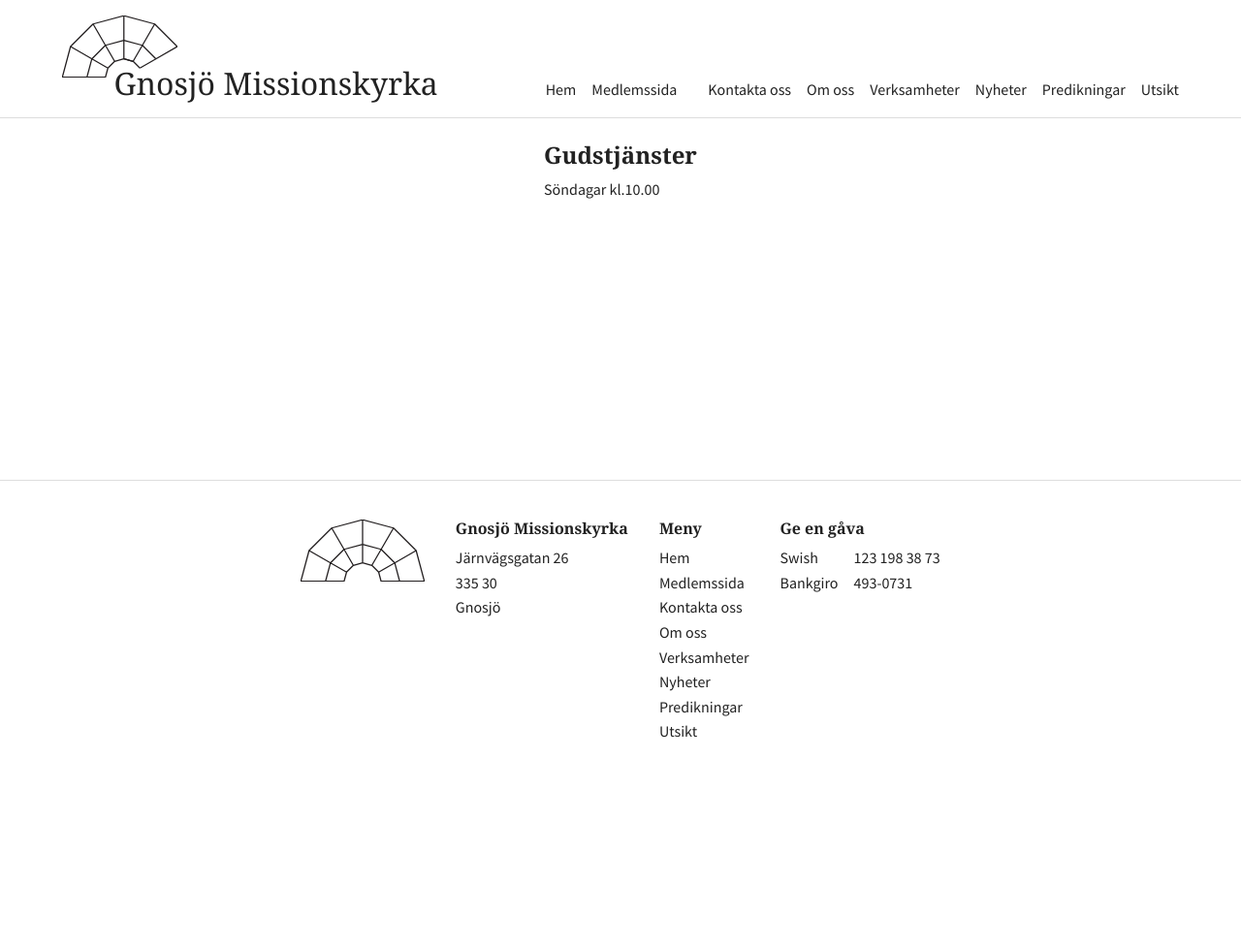
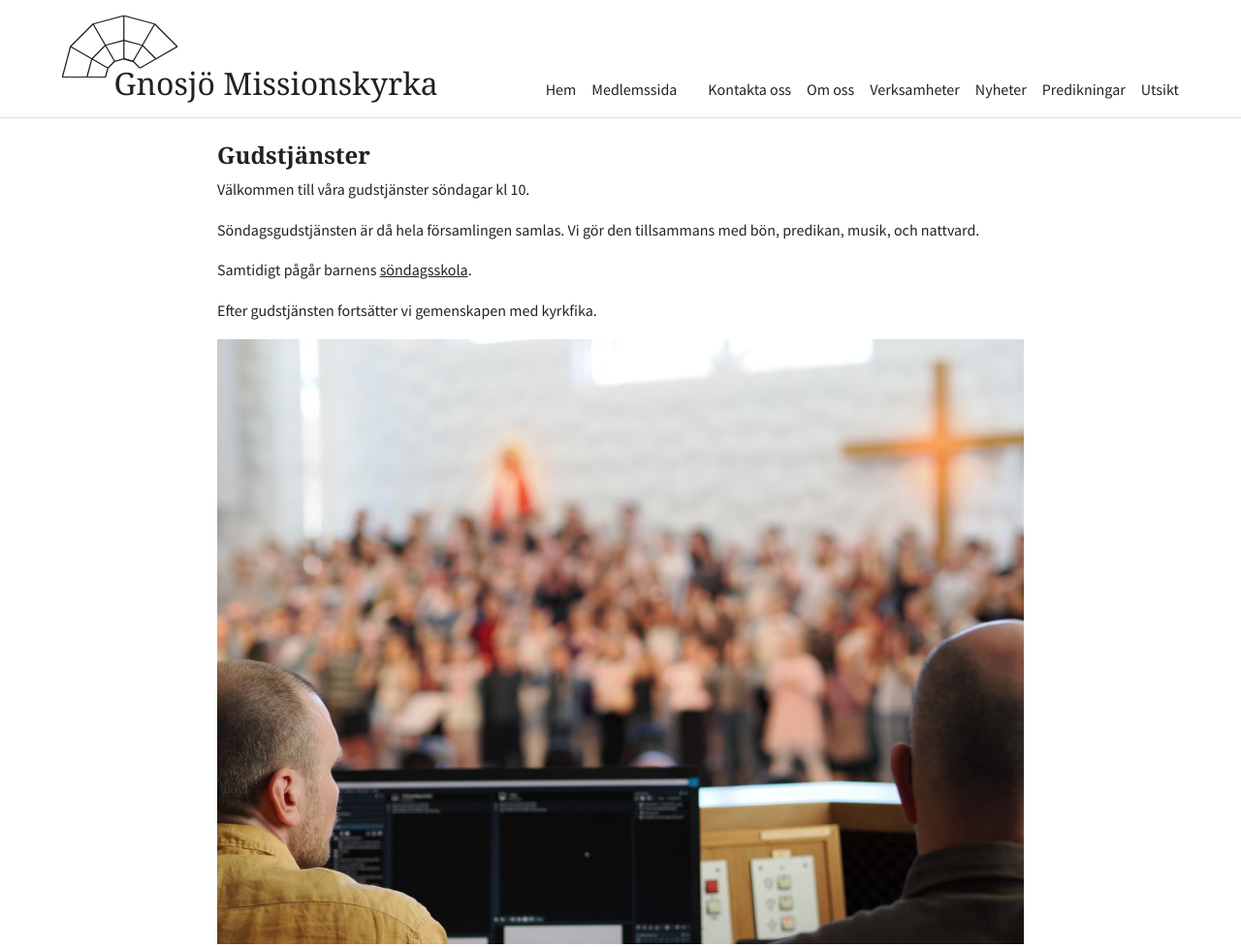
Before and after one commit to gnosjomk/gnmk-worker, an Eleventy site: page src/content/pages/verksamheter/gudstjanst.md in a window 1280 px wide. Shown: the top 977 px of the page at 97% size. Before the commit the page ends 800 px from the top, so only its background shows below. Built offline with nearby package versions, Linux system fonts and the light colour scheme; Eleventy itself is replaced by a stand-in of ours; files that its build step writes are made by us from their sources; a web font is replaced by a local one.

Commit message:
Gudsjänst content + a tag styling + image fix

```diff
--- a/src/content/pages/kontakta-oss/index.njk
+++ b/src/content/pages/kontakta-oss/index.njk
@@ -43,9 +43,7 @@
 
 <br />
 <br />
-<a href="https://instagram.com/gnosjomissionskyrka" target="_blank" rel="noopener">
-Gnosjö Missionskyrkas instagram, @gnosjomissionskyrka
-</a>
+Gnosjö Missionskyrkas instagram, <a href="https://instagram.com/gnosjomissionskyrka" target="_blank" rel="noopener">@gnosjomissionskyrka</a>
 
 <br />
 <br />
--- a/src/content/pages/verksamheter/gudstjanst.md
+++ b/src/content/pages/verksamheter/gudstjanst.md
@@ -6,4 +6,13 @@
 layout: article.njk
 ---
 
-Söndagar kl.10.00
+Välkommen till våra gudstjänster söndagar kl 10.
+
+Söndagsgudstjänsten är då hela församlingen samlas. Vi gör den tillsammans med
+bön, predikan, musik, och nattvard.
+
+Samtidigt pågår barnens [söndagsskola](verksamheter/sondagsskola).
+
+Efter gudstjänsten fortsätter vi gemenskapen med kyrkfika.
+
+<img src="../../images/P3223510.JPG" />
--- a/src/content/styles/main.css
+++ b/src/content/styles/main.css
@@ -63,7 +63,12 @@
   flex-wrap: wrap;
 }
 
-a, .undecorated-link {
+a {
+  text-decoration: underline;
+  color: inherit;
+}
+
+.undecorated-link {
   text-decoration: none;
   color: inherit;
 }
```
Also changed, not shown: src/content/pages/kontakta-oss/gnosjo-hjalper.md (+12 -7 lines), src/content/images/P3223510.JPG (added), src/content/images/gnosjo-hjalper.jpg (renamed from src/content/images/Gnosjö-Hjälper-14-1024x454.jpg), 1 other file.
